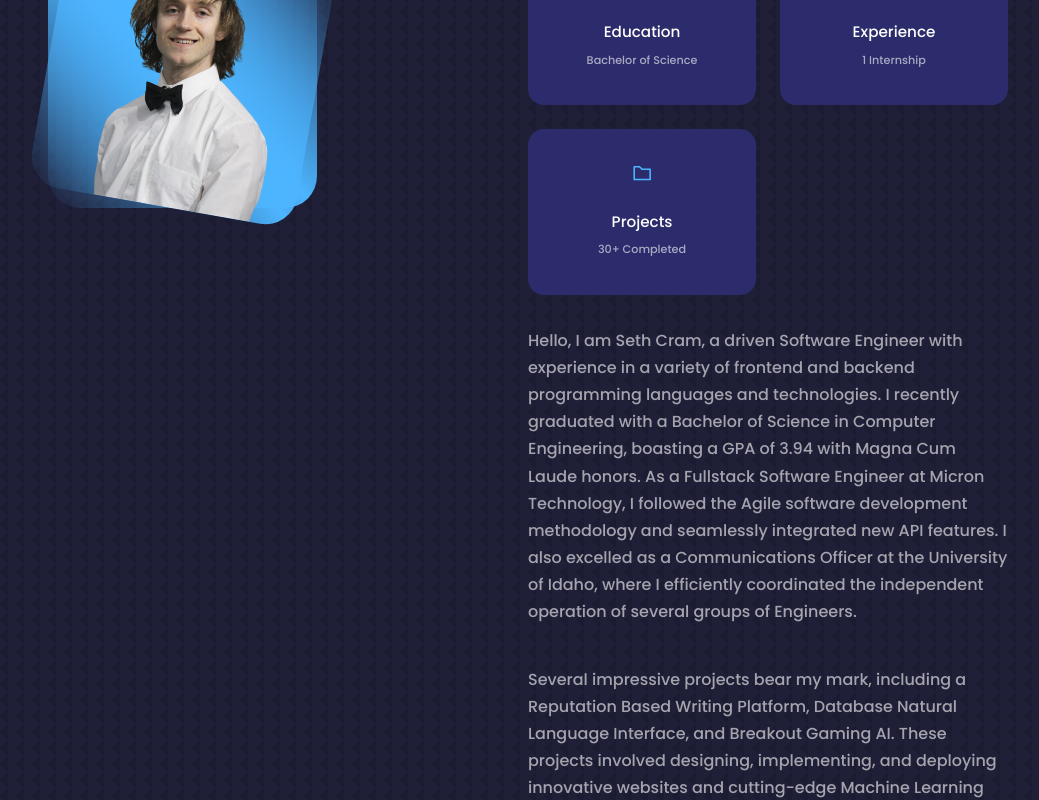
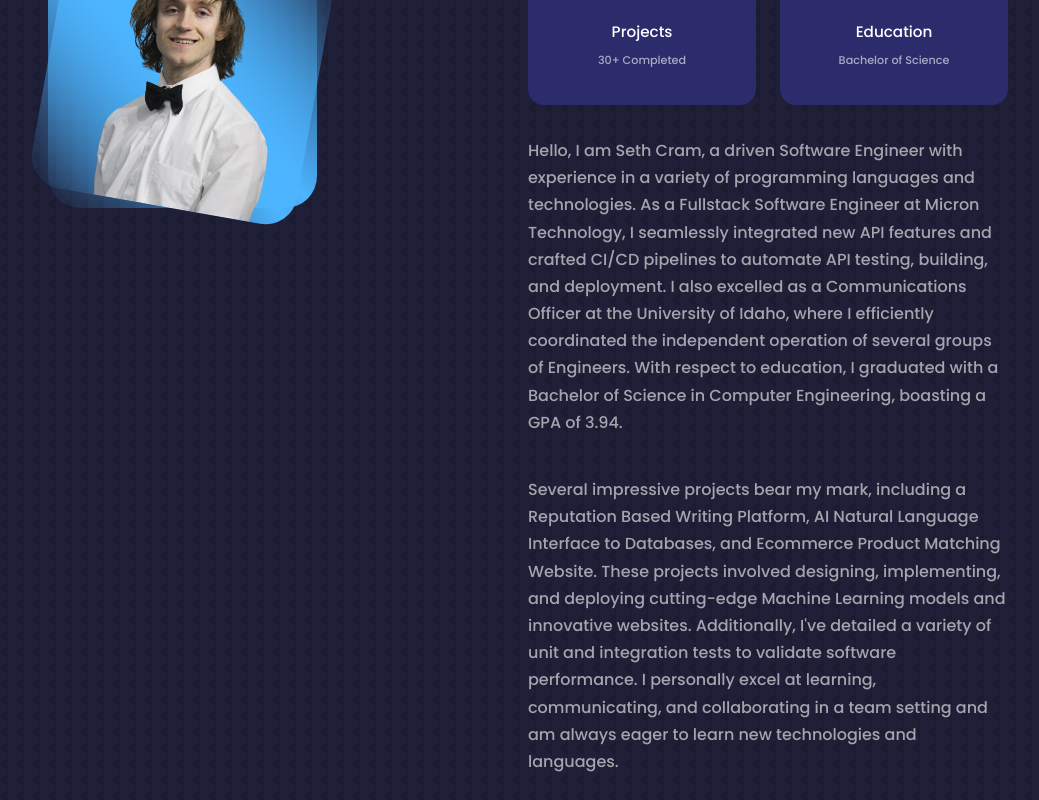
Before and after one commit to SethCram/SethCram.github.io, a React (Create React App) app in the folder portfolio_website/: page / in a window 1280 px wide. Shown: the part 1100-1900 px from the top of the page, without its empty margins (112-1151 px from the left). Built offline with nearby package versions, Linux system fonts and the light colour scheme.

Commit message:
update summary & work history

```diff
--- a/portfolio_website/src/components/about/About.jsx
+++ b/portfolio_website/src/components/about/About.jsx
@@ -33,23 +33,15 @@ const About = () => {
 
         <div className='about__content'>
           <div className='about__cards'>
-            <AboutCard icon=<FaAward className='about__icon'/> title='Education' description={"Bachelor of Science"} />
-            <AboutCard icon=<FaBriefcase className='about__icon'/> title='Experience' description={'1 Internship'} />
             <AboutCard icon=<AiOutlineFolder className='about__icon'/> title='Projects' description={'30+ Completed'} />
+            <AboutCard icon=<FaAward className='about__icon' /> title='Education' description={"Bachelor of Science"} />
+            {/*<AboutCard icon=<FaBriefcase className='about__icon' /> title='Experience' description={'1 Internship'} />*/}
           </div>
           <p>
-            Hello, I am Seth Cram, a driven Software Engineer with experience in a variety of frontend and backend programming languages and technologies.
-            I recently graduated with a Bachelor of Science in Computer Engineering, boasting a GPA of 3.94 with Magna Cum Laude honors.
-            As a Fullstack Software Engineer at Micron Technology, I followed the Agile software development methodology and seamlessly integrated new API features.
-            I also excelled as a Communications Officer at the University of Idaho, where I efficiently coordinated the independent operation of several groups of Engineers.
+          Hello, I am Seth Cram, a driven Software Engineer with experience in a variety of programming languages and technologies. As a Fullstack Software Engineer at Micron Technology, I seamlessly integrated new API features and crafted CI/CD pipelines to automate API testing, building, and deployment. I also excelled as a Communications Officer at the University of Idaho, where I efficiently coordinated the independent operation of several groups of Engineers. With respect to education, I graduated with a Bachelor of Science in Computer Engineering, boasting a GPA of 3.94.
           </p>
           <p>
-            Several impressive projects bear my mark, including a Reputation Based Writing Platform, Database Natural Language Interface, and Breakout Gaming AI.
-            These projects involved designing, implementing, and deploying innovative websites and cutting-edge Machine Learning models.
-            Additionally, I personally excel at learning, communicating, and collaborating in team setting and am always eager to learn new technologies and programming languages.
-            {/*I'm a Software Engineer well-versed in various frontend and backend technologies.
-            Proficient in a wide variety of programming languages with comprehensive understanding of efficient algorithms, data structures, and fullstack development.
-            More than capable of producing excellence in a competitive environment. */}
+          Several impressive projects bear my mark, including a Reputation Based Writing Platform, AI Natural Language Interface to Databases, and Ecommerce Product Matching Website. These projects involved designing, implementing, and deploying cutting-edge Machine Learning models and innovative websites. Additionally, I've detailed a variety of unit and integration tests to validate software performance. I personally excel at learning, communicating, and collaborating in a team setting and am always eager to learn new technologies and languages.
           </p>
 
           <a href="#contact" className='btn btn-primary'>Let's Talk</a>
--- a/portfolio_website/src/components/workhistory/WorkHistory.jsx
+++ b/portfolio_website/src/components/workhistory/WorkHistory.jsx
@@ -23,9 +23,9 @@ const Work_History = () => {
       name: 'Micron Technology',
       position: 'Fullstack Software Engineer',
       description: [
-        'Produced seamless API patches following the Agile methodology',
-        'Containerized a .NET Core API and deployed it to Linux for 24/7 availability',
-        'Crafted several CI/CD pipelines to automate API testing, building, and deployment',
+        'Spearheaded seamless API patches for a Fortune 500 company following the Agile methodology.',
+        'Containerized .NET Core APIs and deployed them to Linux for 24/7 availability.',
+        'Crafted several CI/CD pipelines to automate API testing, building, and deployment.',
       ]
     },
     {
@@ -34,9 +34,9 @@ const Work_History = () => {
       name: 'University of Idaho',
       position: 'Communications Officer',
       description: [
-        'Championed leadership of nearly 30 engineers to encourage student excitement in STEM',
-        'Established connections with high school teachers and faculty to promote technical education',
-        'Compellingly conveyed technical challenges and solutions to non-technical people'
+        'Championed leadership of an engineering group to inspire student interest in STEM fields.',
+        'Established connections with high school teachers and faculty to promote technical education.',
+        'Compellingly conveyed technical concepts to non-technical audiences.'
       ]
     }
   ]
```
